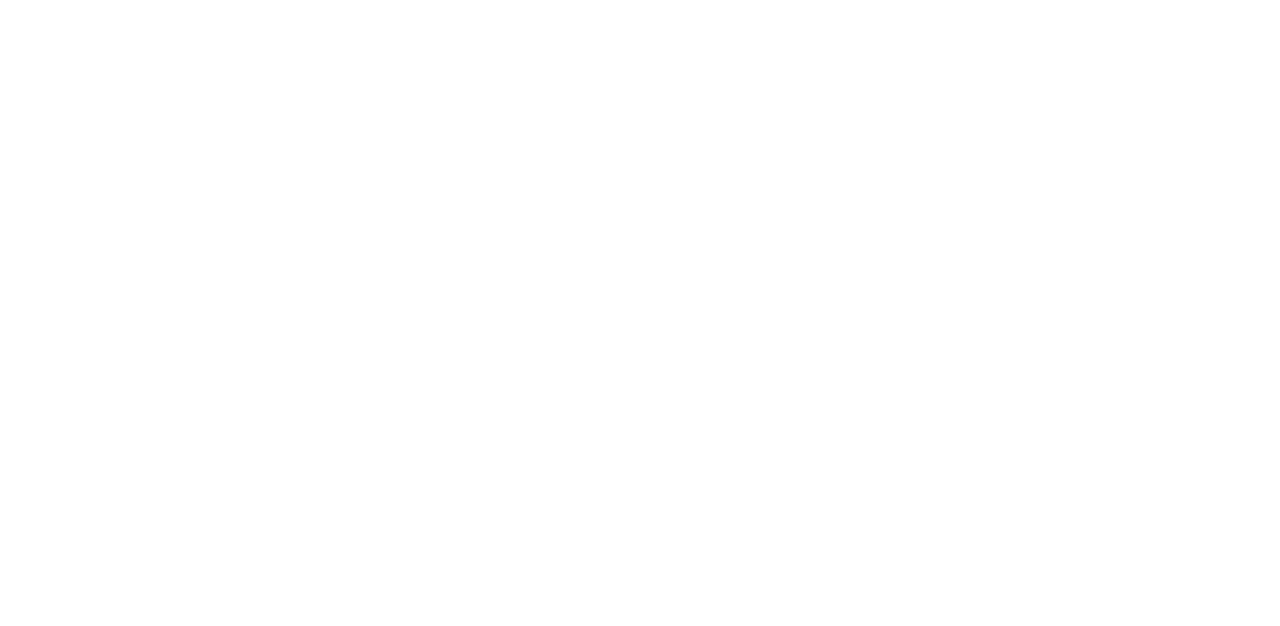
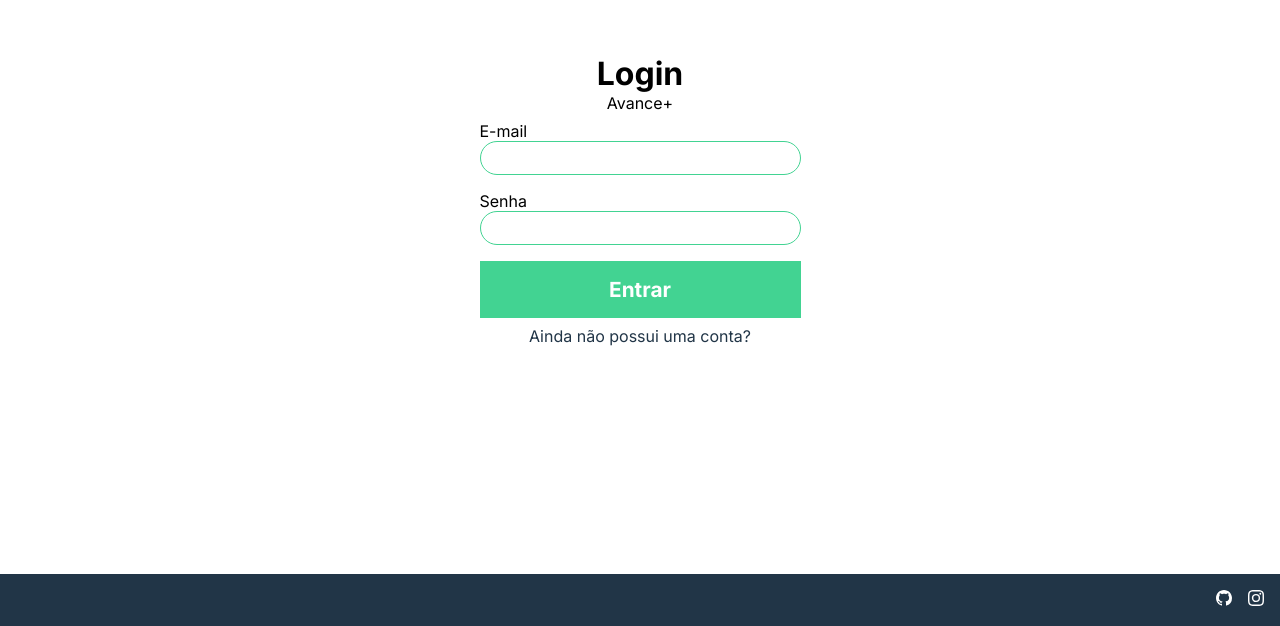
Before and after one commit to Avance-Mais/website-VUE, a Vue app: page /login in a window 1280 px wide. Before the commit this address had no page. Shown: the part 174-800 px from the top of the page. Built offline with nearby package versions, Linux system fonts and the light colour scheme.

Commit message:
feat: adiciona a tela de login

```diff
--- a/src/router/index.js
+++ b/src/router/index.js
@@ -8,6 +8,11 @@
       name: "cadastro",
       component: () => import("../views/CadastroView.vue"),
     },
+    {
+      path: "/login",
+      name: "login",
+      component: () => import("../views/LoginView.vue"),
+    },
   ],
 });
 
--- /dev/null
+++ b/src/views/LoginView.vue
@@ -0,0 +1,59 @@
+<script setup>
+import FooterComponent from "@/components/FooterComponent.vue";
+</script>
+
+<template>
+  <div class="layout">
+    <main class="main">
+      <div class="titulo">
+        <h1>Login</h1>
+        <p>Avance+</p>
+      </div>
+      <form>
+        <div class="label-input">
+          <label for="email">E-mail</label>
+          <input type="email" name="email" />
+        </div>
+        <div class="label-input">
+          <label for="senha">Senha</label>
+          <input type="password" name="senha" />
+        </div>
+        <input type="submit" class="submit" value="Entrar" />
+      </form>
+      <a href="#">Ainda não possui uma conta?</a>
+    </main>
+    <footer>
+      <FooterComponent />
+    </footer>
+  </div>
+</template>
+
+<style scoped>
+.titulo {
+  display: flex;
+  flex-direction: column;
+  align-items: center;
+}
+
+.layout {
+  display: flex;
+  flex-direction: column;
+  min-height: 100vh;
+}
+
+.main {
+  flex: 1;
+  display: flex;
+  flex-direction: column;
+  justify-content: center;
+  align-items: center;
+  gap: 0.5rem;
+}
+
+form {
+  display: flex;
+  flex-direction: column;
+  justify-content: center;
+  gap: 1rem;
+}
+</style>
```
